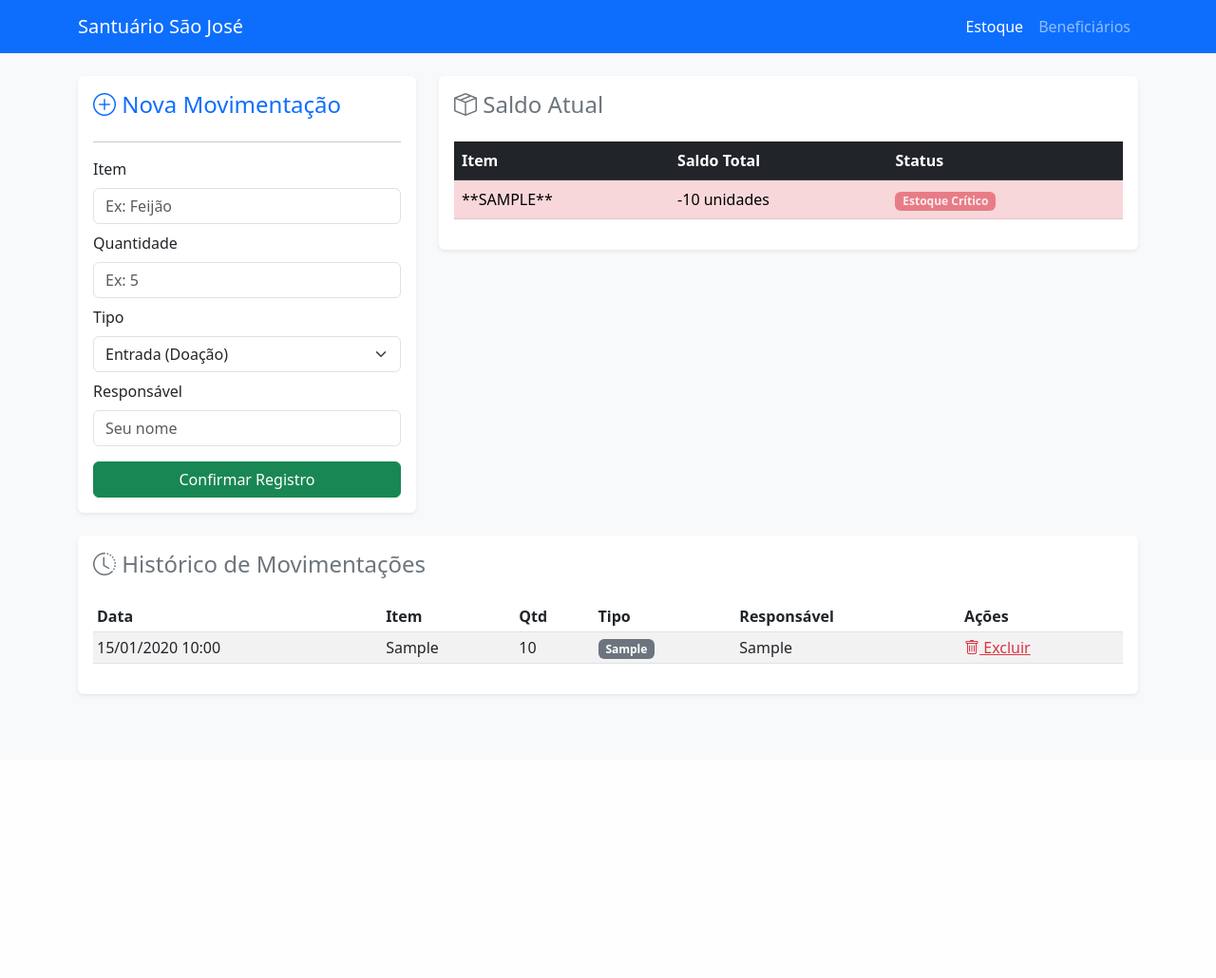
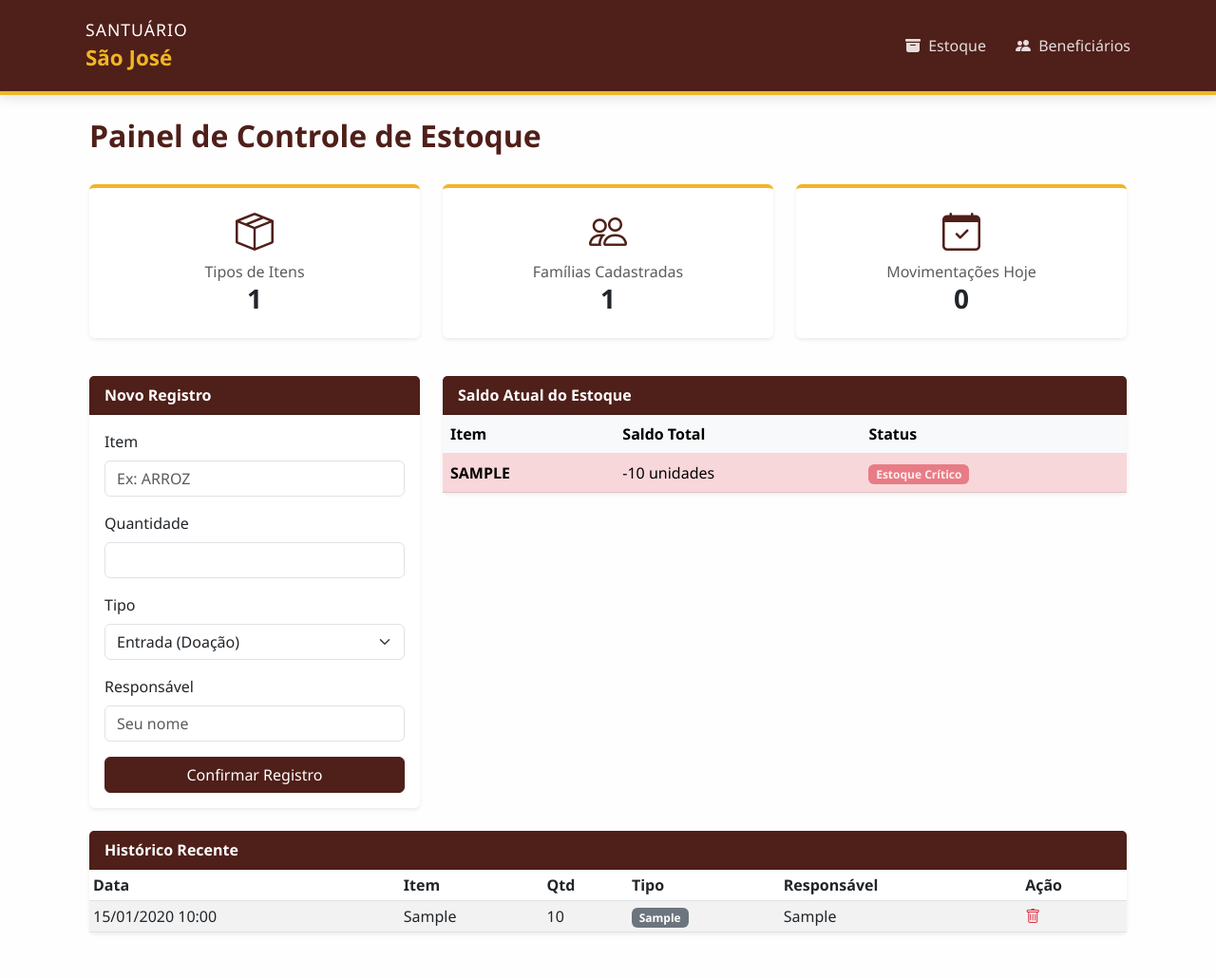
Before and after one commit to harrikenjota/Projeto_Paroquia, a Flask app: page / in a window 1280 px wide. Shown: the whole page at 95% size. Before the commit the page ends 734 px from the top, so only its background shows below. Run offline with Flask 3, Linux system fonts and the light colour scheme; tables that the repository leaves empty hold one stand-in row (values such as "Sample post").

Commit message:
Dashboard funcional e visual Santuario corrigido

```diff
--- a/app.py
+++ b/app.py
@@ -1,6 +1,7 @@
 from flask import Flask, render_template, request, redirect, url_for
 from models import db, Beneficiario, Doacao
 from datetime import datetime
+import os
 
 app = Flask(__name__)
 
@@ -14,10 +15,10 @@ db.init_app(app)
 with app.app_context():
     db.create_all()
 
-# --- ROTA 1: PÁGINA INICIAL (ESTOQUE) ---
+# --- ROTA 1: PÁGINA INICIAL (ESTOQUE + DASHBOARD) ---
 @app.route('/')
 def index():
-    # Buscamos todas as movimentações ordenadas pela data mais recente
+    # Busca todas as movimentações
     todas_movimentacoes = Doacao.query.order_by(Doacao.data.desc()).all()
 
     # Lógica para calcular o saldo atual por item
@@ -32,8 +33,19 @@ def index():
         else:
             estoque[item_nome] -= d.quantidade
 
-    # Enviamos o saldo (estoque) e o histórico (movimentacoes) para o HTML
-    return render_template('index.html', estoque=estoque, movimentacoes=todas_movimentacoes)
+    # --- DADOS PARA O DASHBOARD (CONTROLE) ---
+    total_familias = Beneficiario.query.count()
+    total_itens_estoque = len(estoque) # Tipos de produtos diferentes
+
+    # Conta movimentações feitas hoje (comparando apenas a data, sem a hora)
+    hoje = Doacao.query.filter(db.func.date(Doacao.data) == datetime.now().date()).count()
+
+    return render_template('index.html',
+                           estoque=estoque,
+                           movimentacoes=todas_movimentacoes,
+                           total_familias=total_familias,
+                           total_itens=total_itens_estoque,
+                           hoje=hoje)
 
 # --- ROTA 2: REGISTRAR ENTRADA/SAÍDA ---
 @app.route('/registrar', methods=['POST'])
@@ -49,7 +61,7 @@ def registrar():
     db.session.commit()
     return redirect(url_for('index'))
 
-# --- NOVA ROTA: EXCLUIR MOVIMENTAÇÃO DE ESTOQUE ---
+# --- ROTA: EXCLUIR MOVIMENTAÇÃO ---
 @app.route('/excluir_movimentacao/<int:id>')
 def excluir_movimentacao(id):
     mov = Doacao.query.get(id)
@@ -84,9 +96,7 @@ def excluir_beneficiario(id):
         db.session.commit()
     return redirect(url_for('beneficiarios'))
 
+# --- CONFIGURAÇÃO PARA O DEPLOY (RENDER) ---
 if __name__ == '__main__':
-    import os
-    # O servidor vai nos dar uma porta, se não der, usamos a 5000
     port = int(os.environ.get("PORT", 5000))
-    # O host '0.0.0.0' permite que o site seja acessado externamente
     app.run(host='0.0.0.0', port=port)
--- a/templates/base.html
+++ b/templates/base.html
@@ -1,8 +1,3 @@
-Aqui está o seu base.html atualizado com as cores exatas que você passou (Bordeaux #4f1f19 e Dourado #f0b624) e o fundo Branco #fefefe.
-
-Eu aproveitei para dar um toque mais sofisticado no CSS, garantindo que o menu hambúrguer funcione em todas as páginas e que a identidade visual seja aplicada até nos botões e links.
-
-HTML
 <!DOCTYPE html>
 <html lang="pt-br">
 <head>
--- a/templates/index.html
+++ b/templates/index.html
@@ -1,55 +1,78 @@
-<!DOCTYPE html>
-<html lang="pt-br">
-<head>
-    <meta charset="UTF-8">
-    <meta name="viewport" content="width=device-width, initial-scale=1.0">
-    <title>Sistema Paróquia - Santuário São José</title>
-    <link href="https://cdn.jsdelivr.net/npm/bootstrap@5.3.0/dist/css/bootstrap.min.css" rel="stylesheet">
-    <link rel="stylesheet" href="https://cdn.jsdelivr.net/npm/bootstrap-icons@1.10.0/font/bootstrap-icons.css">
-</head>
-<body class="bg-light">
-    <nav class="navbar navbar-expand-lg navbar-dark bg-primary mb-4">
+{% extends 'base.html' %}
+
+{% block content %}
 <div class="container">
-            <a class="navbar-brand" href="/">Santuário São José</a>
-            <div class="navbar-nav">
-                <a class="nav-link active" href="/">Estoque</a>
-                <a class="nav-link" href="/beneficiarios">Beneficiários</a>
+    <div class="d-flex justify-content-between align-items-center mb-4">
+        <h2 class="fw-bold" style="color: var(--cor-santuario)">Painel de Controle de Estoque</h2>
+    </div>
+
+    <div class="row mb-4 text-center">
+        <div class="col-md-4 mb-3">
+            <div class="card shadow-sm border-0 border-top border-4" style="border-color: var(--cor-saojose) !important;">
+                <div class="card-body">
+                    <i class="bi bi-box-seam fs-1" style="color: var(--cor-santuario)"></i>
+                    <p class="text-muted mb-0">Tipos de Itens</p>
+                    <h3 class="fw-bold">{{ total_itens }}</h3>
                 </div>
             </div>
-    </nav>
+        </div>
+        <div class="col-md-4 mb-3">
+            <div class="card shadow-sm border-0 border-top border-4" style="border-color: var(--cor-saojose) !important;">
+                <div class="card-body">
+                    <i class="bi bi-people fs-1" style="color: var(--cor-santuario)"></i>
+                    <p class="text-muted mb-0">Famílias Cadastradas</p>
+                    <h3 class="fw-bold">{{ total_familias }}</h3>
+                </div>
+            </div>
+        </div>
+        <div class="col-md-4 mb-3">
+            <div class="card shadow-sm border-0 border-top border-4" style="border-color: var(--cor-saojose) !important;">
+                <div class="card-body">
+                    <i class="bi bi-calendar-check fs-1" style="color: var(--cor-santuario)"></i>
+                    <p class="text-muted mb-0">Movimentações Hoje</p>
+                    <h3 class="fw-bold">{{ hoje }}</h3>
+                </div>
+            </div>
+        </div>
+    </div>
 
-    <div class="container">
     <div class="row">
-            <div class="col-md-4">
-                <div class="card p-3 shadow-sm border-0">
-                    <h4 class="text-primary"><i class="bi bi-plus-circle"></i> Nova Movimentação</h4>
-                    <hr>
+        <div class="col-md-4 mb-4">
+            <div class="card shadow-sm border-0">
+                <div class="card-header fw-bold">Novo Registro</div>
+                <div class="card-body">
                     <form action="/registrar" method="POST">
-                        <label class="form-label font-weight-bold">Item</label>
-                        <input type="text" name="item" class="form-control mb-2" placeholder="Ex: Feijão" required>
-
+                        <div class="mb-3">
+                            <label class="form-label">Item</label>
+                            <input type="text" name="item" class="form-control" required placeholder="Ex: ARROZ">
+                        </div>
+                        <div class="mb-3">
                             <label class="form-label">Quantidade</label>
-                        <input type="number" name="quantidade" class="form-control mb-2" placeholder="Ex: 5" required>
-
+                            <input type="number" name="quantidade" class="form-control" required min="1">
+                        </div>
+                        <div class="mb-3">
                             <label class="form-label">Tipo</label>
-                        <select name="tipo" class="form-select mb-2" required>
+                            <select name="tipo" class="form-select">
                                 <option value="ENTRADA">Entrada (Doação)</option>
                                 <option value="SAIDA">Saída (Entrega)</option>
                             </select>
-
+                        </div>
+                        <div class="mb-3">
                             <label class="form-label">Responsável</label>
-                        <input type="text" name="responsavel" class="form-control mb-3" placeholder="Seu nome" required>
-
+                            <input type="text" name="responsavel" class="form-control" required placeholder="Seu nome">
+                        </div>
                         <button type="submit" class="btn btn-success w-100">Confirmar Registro</button>
                     </form>
                 </div>
             </div>
+        </div>
 
-            <div class="col-md-8">
-                <div class="card p-3 shadow-sm border-0">
-                    <h4 class="text-secondary"><i class="bi bi-box-seam"></i> Saldo Atual</h4>
-                    <table class="table table-hover mt-3">
-                        <thead class="table-dark">
+        <div class="col-md-8 mb-4">
+            <div class="card shadow-sm border-0">
+                <div class="card-header fw-bold">Saldo Atual do Estoque</div>
+                <div class="card-body p-0">
+                    <table class="table table-hover mb-0">
+                        <thead class="table-light">
                             <tr>
                                 <th>Item</th>
                                 <th>Saldo Total</th>
@@ -59,7 +82,7 @@
                         <tbody>
                             {% for item, quantidade in estoque.items() %}
                             <tr class="{{ 'table-danger' if quantidade <= 5 else '' }}">
-                                <td>**{{ item }}**</td>
+                                <td class="fw-bold">{{ item }}</td>
                                 <td>{{ quantidade }} unidades</td>
                                 <td>
                                     {% if quantidade > 5 %}
@@ -70,22 +93,23 @@
                                 </td>
                             </tr>
                             {% else %}
-                            <tr>
-                                <td colspan="3" class="text-center text-muted">Nenhum item em estoque.</td>
-                            </tr>
+                            <tr><td colspan="3" class="text-center">Nenhum item em estoque.</td></tr>
                             {% endfor %}
                         </tbody>
                     </table>
                 </div>
             </div>
         </div>
+    </div>
 
-        <div class="row mt-4 mb-5">
+    <div class="row">
         <div class="col-12">
-                <div class="card p-3 shadow-sm border-0">
-                    <h4 class="text-secondary"><i class="bi bi-clock-history"></i> Histórico de Movimentações</h4>
+            <div class="card shadow-sm border-0">
+                <div class="card-header fw-bold text-white" style="background-color: var(--cor-santuario)">
+                    Histórico Recente
+                </div>
                 <div class="table-responsive">
-                        <table class="table table-sm table-striped mt-3">
+                    <table class="table table-sm table-striped mb-0">
                         <thead>
                             <tr>
                                 <th>Data</th>
@@ -93,7 +117,7 @@
                                 <th>Qtd</th>
                                 <th>Tipo</th>
                                 <th>Responsável</th>
-                                    <th>Ações</th>
+                                <th>Ação</th>
                             </tr>
                         </thead>
                         <tbody>
@@ -110,9 +134,9 @@
                                 <td>{{ m.responsavel }}</td>
                                 <td>
                                     <a href="{{ url_for('excluir_movimentacao', id=m.id) }}"
-                                           class="text-danger"
-                                           onclick="return confirm('Excluir este registro de movimentação?')">
-                                            <i class="bi bi-trash"></i> Excluir
+                                       class="text-danger text-decoration-none"
+                                       onclick="return confirm('Excluir este registro?')">
+                                        <i class="bi bi-trash"></i>
                                     </a>
                                 </td>
                             </tr>
@@ -133,5 +157,4 @@
         100% { opacity: 1; }
     }
 </style>
-</body>
-</html>
+{% endblock %}
```
Lines whose indentation alone changed are shown as unchanged.
